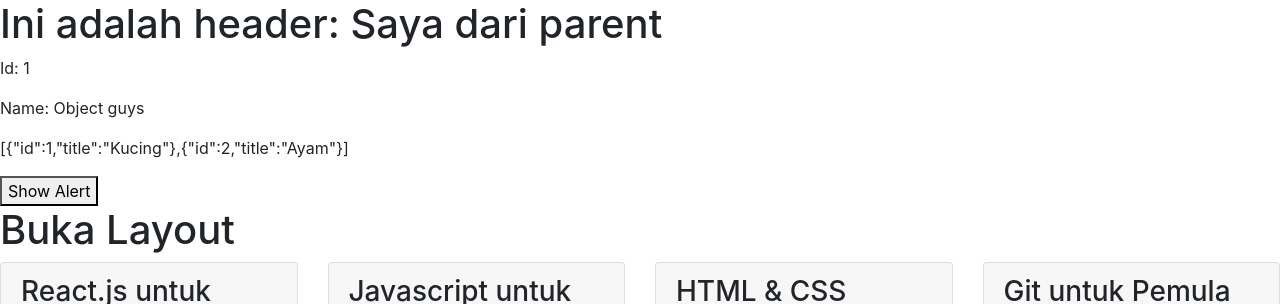
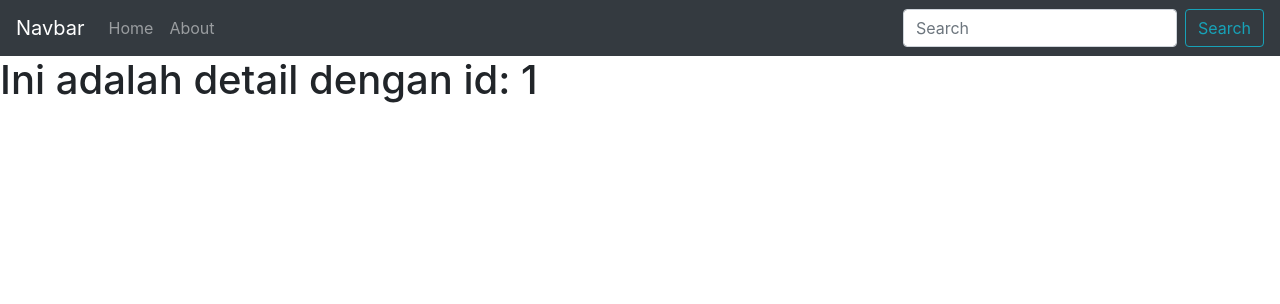
Before and after one commit to crusherblack/fundamental-react, a React (Create React App) app: page /post/1 in a window 1280 px wide. Shown: the top 304 px of the page. Built offline with nearby package versions, Linux system fonts and the light colour scheme.

Commit message:
spa with react router dom

```diff
--- a/src/App.js
+++ b/src/App.js
@@ -1,17 +1,24 @@
 import { BrowserRouter as Router, Switch, Route } from "react-router-dom";
 import Home from "./pages/Home";
 import About from "./pages/About";
+import NotFound from "./pages/NotFound";
+import Detail from "./pages/Detail";
+
+import Navbar from "./components/Navbar";
 
 function App() {
   return (
     <Router>
+      <Navbar />
       <Switch>
-        <Route path="/about">
+        <Route exact path="/post/:id" component={Detail} />
+        <Route exact path="/about">
           <About />
         </Route>
-        <Route path="/">
+        <Route exact path="/">
           <Home />
         </Route>
+        <Route component={NotFound} />
       </Switch>
     </Router>
   );
--- /dev/null
+++ b/src/components/Navbar.js
@@ -0,0 +1,28 @@
+import { Link } from "react-router-dom";
+import { Navbar, Nav, Form, Button, FormControl } from "react-bootstrap";
+
+const NavbarComponent = () => {
+  return (
+    <>
+      <Navbar bg="dark" variant="dark">
+        <Navbar.Brand as={Link} to="/">
+          Navbar
+        </Navbar.Brand>
+        <Nav className="mr-auto">
+          <Nav.Link as={Link} to="/">
+            Home
+          </Nav.Link>
+          <Nav.Link as={Link} to="/about">
+            About
+          </Nav.Link>
+        </Nav>
+        <Form inline>
+          <FormControl type="text" placeholder="Search" className="mr-sm-2" />
+          <Button variant="outline-info">Search</Button>
+        </Form>
+      </Navbar>
+    </>
+  );
+};
+
+export default NavbarComponent;
--- /dev/null
+++ b/src/pages/Detail.js
@@ -0,0 +1,13 @@
+import { useParams } from "react-router-dom";
+
+const Detail = () => {
+  const { id } = useParams();
+
+  return (
+    <div>
+      <h1>Ini adalah detail dengan id: {id}</h1>
+    </div>
+  );
+};
+
+export default Detail;
--- /dev/null
+++ b/src/pages/NotFound.js
@@ -0,0 +1,24 @@
+import { useHistory } from "react-router-dom";
+
+const NotFound = () => {
+  const route = useHistory();
+
+  return (
+    <div
+      style={{
+        display: "flex",
+        justifyContent: "center",
+        alignItems: "center",
+        height: "90vh",
+        flexDirection: "column",
+      }}
+    >
+      <h1>404 Not Found</h1>
+      <button className="btn btn-success" onClick={() => route.push("/")}>
+        Back to Home
+      </button>
+    </div>
+  );
+};
+
+export default NotFound;
```
Also changed, not shown: 1 other file (tests, documents, lock files or other folders).
